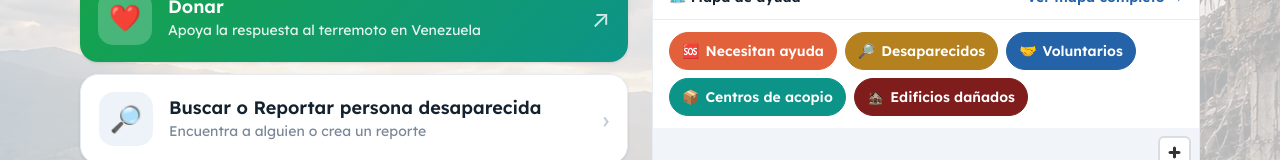
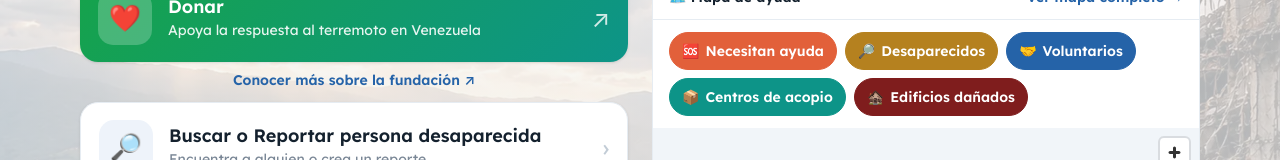
Before and after one commit to henrriusdev/venezuela-ayuda, a Next.js app: page / in a window 1280 px wide. Shown: the part 219-379 px from the top of the page. Built offline with nearby package versions, Linux system fonts and the light colour scheme; no server answers; the database is empty.

Commit message:
Home: add 'Conocer más' link under Donar → vaccfoundation.org/about-us

```diff
--- a/src/app/page.tsx
+++ b/src/app/page.tsx
@@ -38,6 +38,14 @@ export default async function Home() {
             sublabel="Apoya la respuesta al terremoto en Venezuela"
             highlight
           />
+          <a
+            href="https://vaccfoundation.org/about-us/"
+            target="_blank"
+            rel="noopener noreferrer"
+            className="-mt-1 text-center text-sm font-semibold text-[#2563a8]"
+          >
+            Conocer más sobre la fundación ↗
+          </a>
           <BigButton
             href="/buscar"
             emoji="🔎"
```
